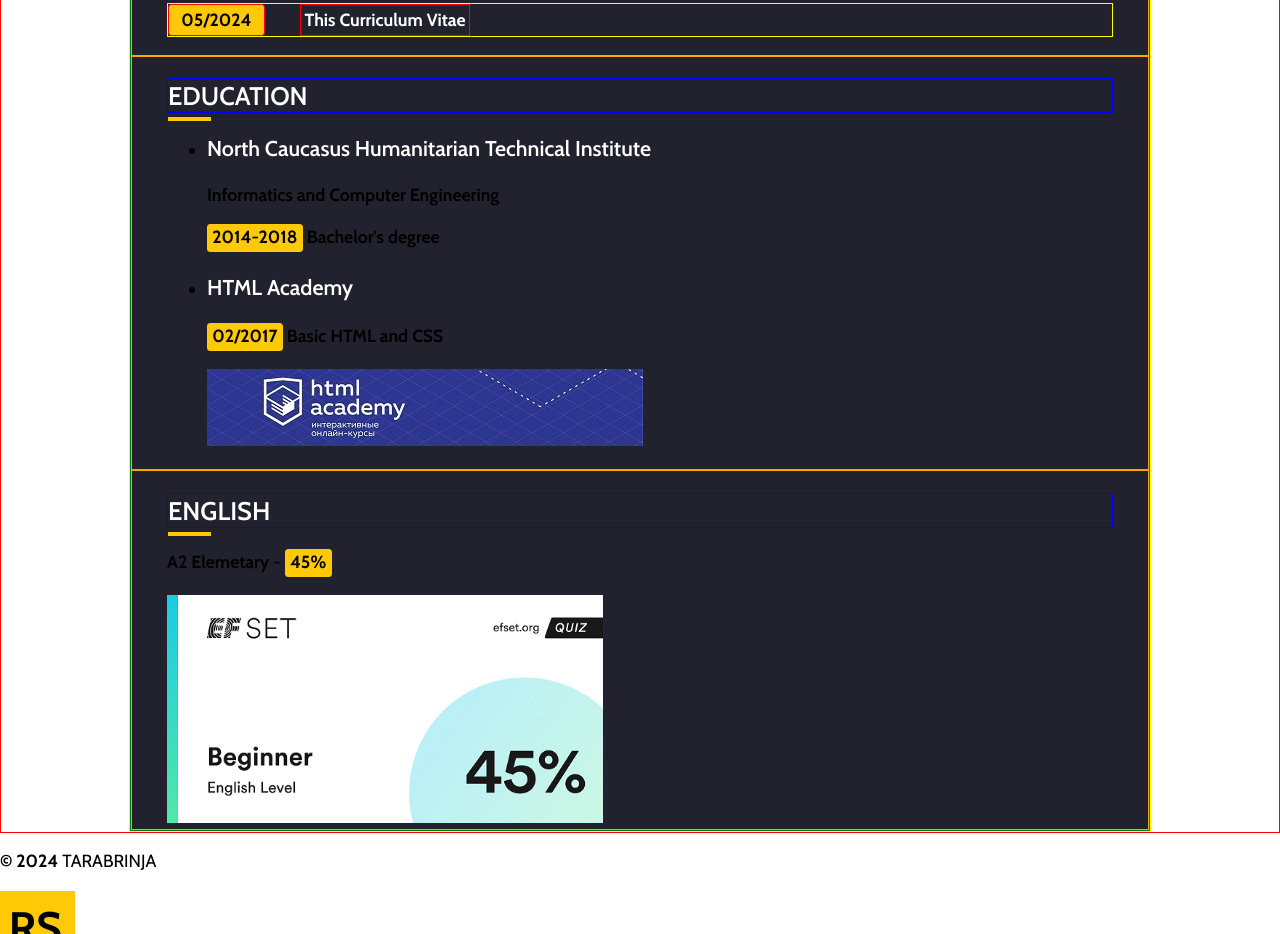
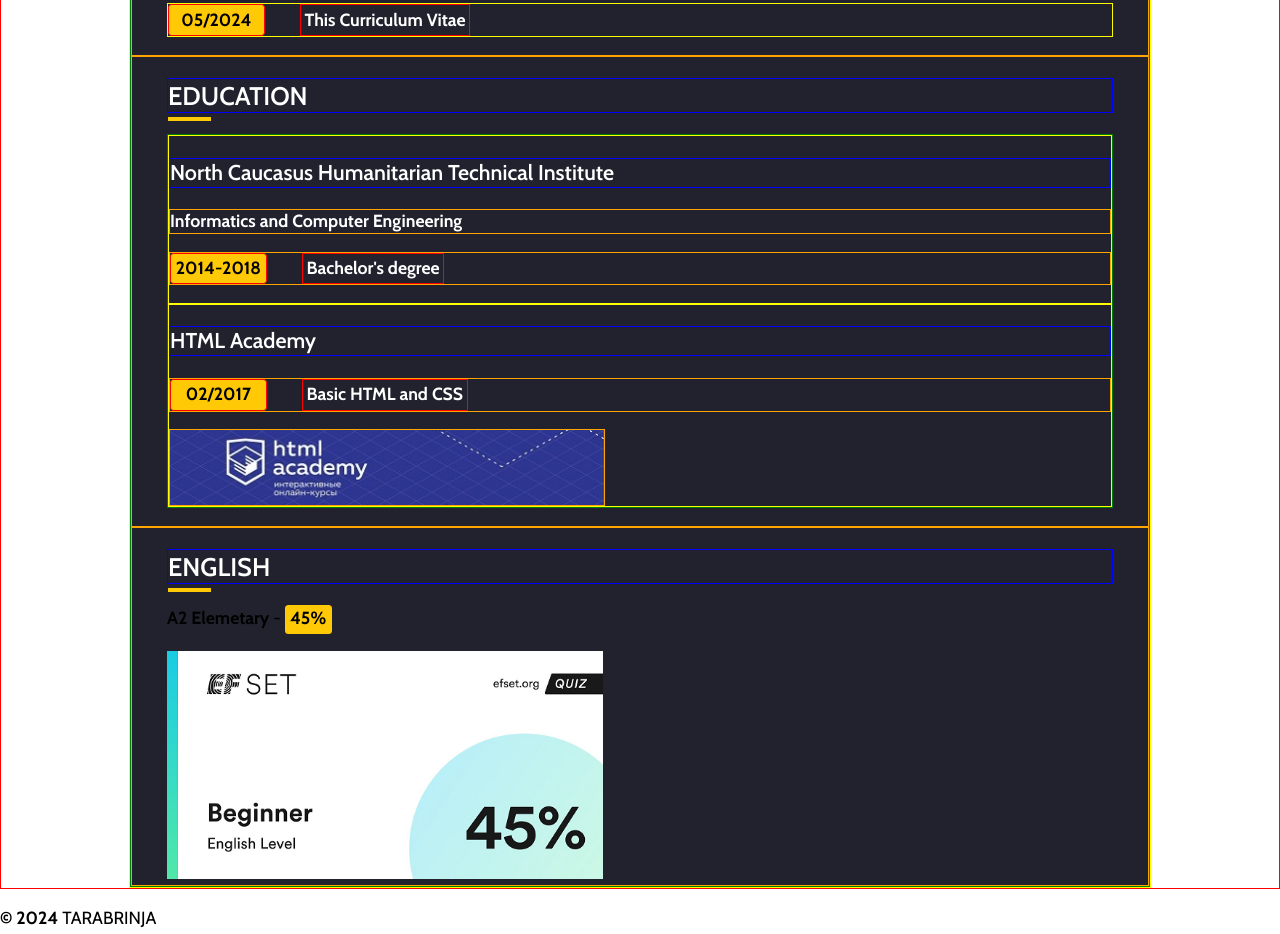
Before and after one commit to tarabrinjac/cv-origins, a website: page index.html in a window 1280 px wide. Shown: the part 1376-2310 px from the top of the page. Drawn offline with Linux system fonts and the light colour scheme.

Commit message:
feat: make education section

```diff
--- a/index.html
+++ b/index.html
@@ -108,17 +108,17 @@ function multiply(a, b){
 
         <section class="section section-education" id="education">
           <h2 class="section-heading content-section-heading">Education</h2>
-          <ul>
-            <li>
+          <ul class="education-list">
+            <li class="education-item">
               <h3 class="subsection-heading content-subsection-heading">North Caucasus Humanitarian Technical Institute</h3>
               <p class="education-paragraph">Informatics and Computer Engineering</p>
-              <p><span class="education-date">2014-2018</span> <span class="education-name">Bachelor's degree</span></p>
+              <p class="education-paragraph"><span class="education-date">2014-2018</span> <span class="education-name">Bachelor's degree</span></p>
             </li>
-            <li>
+            <li class="education-item">
               <h3 class="subsection-heading content-subsection-heading">HTML Academy</h3>
-              <p><span class="education-date">02/2017</span> <span class="education-name">Basic HTML and CSS</span></p>
+              <p class="education-paragraph"><span class="education-date">02/2017</span> <span class="education-name">Basic HTML and CSS</span></p>
               <a href="Basic-HTML-and-CSS.pdf" target="_blank" rel="noreferrer noopener">
-                <img src="img/edcert-612-cut.jpg" alt="education certificate" width="436" height="77">
+                <img class="education-image" src="img/edcert-612-cut.jpg" alt="education certificate" width="436" height="77">
               </a>
             </li>
           </ul>
--- a/style.css
+++ b/style.css
@@ -182,18 +182,23 @@
 
 .education-paragraph {
   font-weight: 700;
+  display: flex;
 }
 
 .education-name {
   font-weight: 700;
+  padding: 0.2em;
 }
 
 .education-date {
-  display: inline-block;
-  padding: 0.1em 0.3em 0.2em;
+  width: 5.5em;
+  margin-right: 2em;
+  padding: 0.2em;
   border-radius: 0.2em;
   font-weight: 700;
+  color: #000000;
   background-color: #ffc905;
+  text-align: center;
 }
 
 .english-level {
@@ -425,6 +430,7 @@
 
 .content-subsection-heading {
   color: #ffffff;
+  border: solid 1px #0000ff;
 }
 
 /** Contacts */
@@ -635,6 +641,36 @@
   border: solid 1px #ff0000;
 }
 
+/** Education */
+
+.education-list {
+  border: solid 1px #008000;
+  list-style: none;
+  padding: 0;
+  color: #ffffff;
+}
+
+.education-item {
+  border: solid 1px #ffff00;
+}
+
+.education-paragraph {
+  border: solid 1px #ffa500;
+}
+
+.education-date {
+  border: solid 1px #ff0000;
+}
+
+.education-name {
+  border: solid 1px #ff0000;
+}
+
+.education-image {
+  border: solid 1px #ffa500;
+  display: block;
+}
+
 /* border: solid 1px #ff0000; red
 /* border: solid 1px #ffa500; orange
 /* border: solid 1px #008000; green
```
